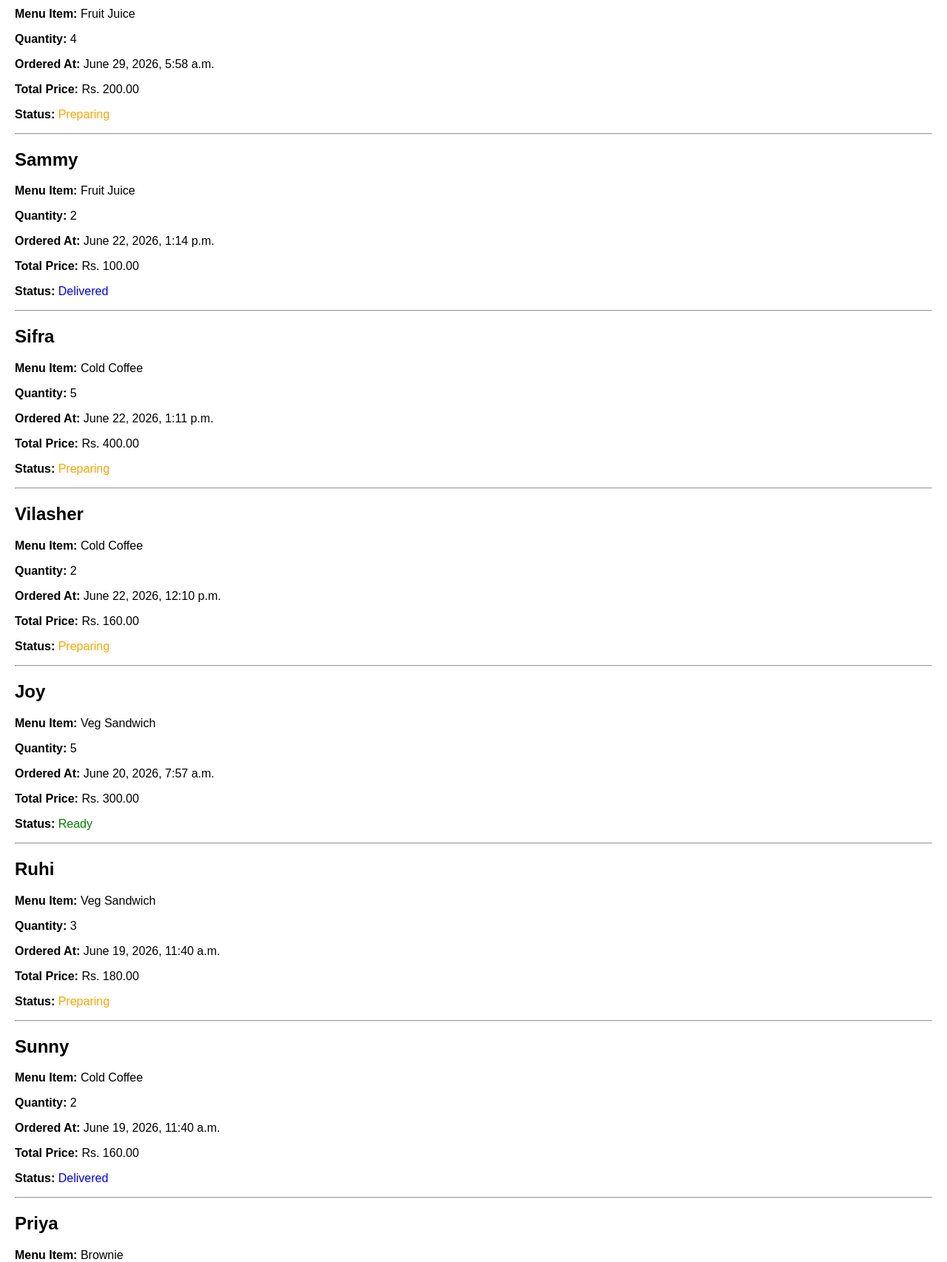
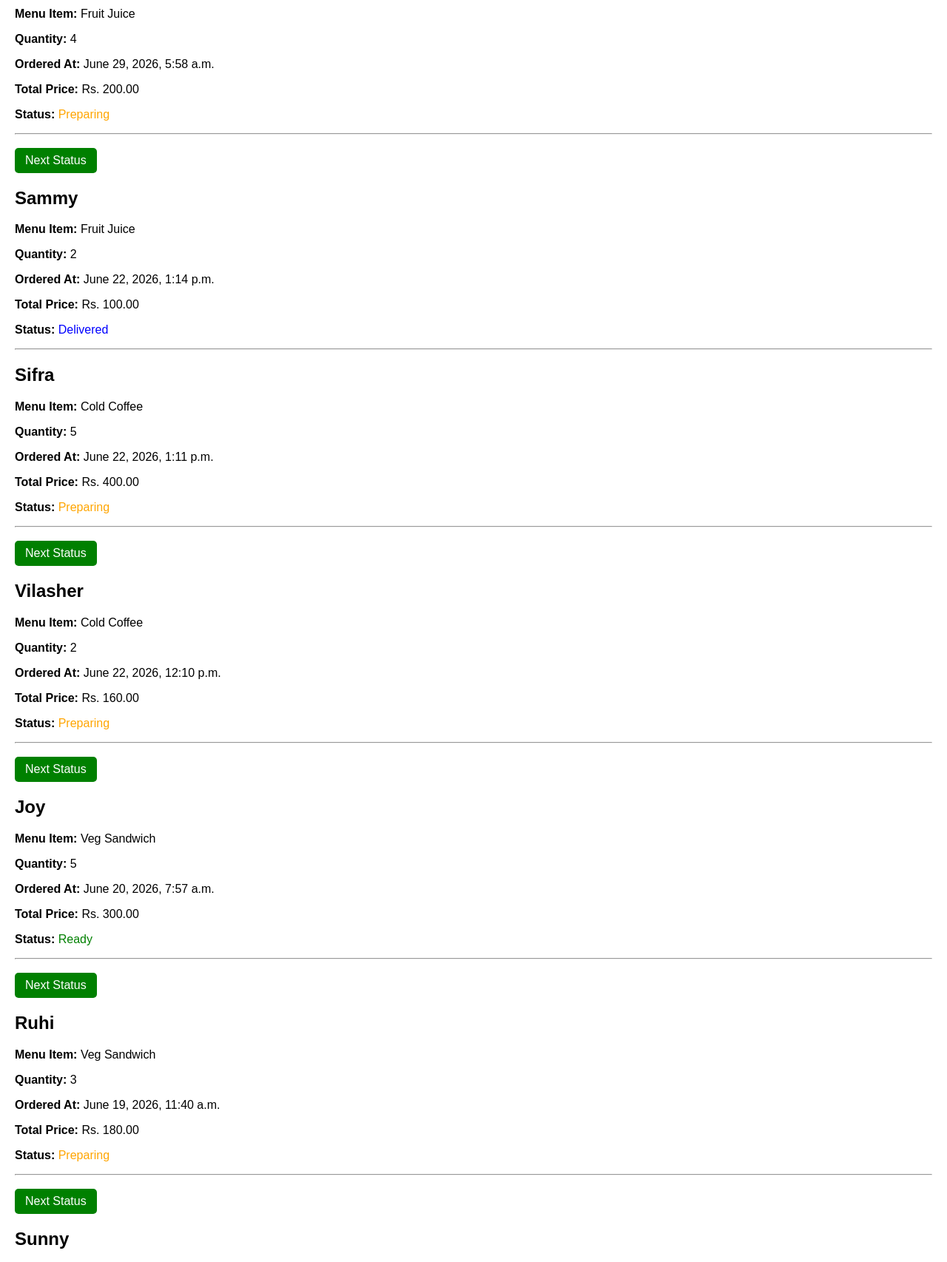
Before and after one commit to Shreeya-k-Ram/CafeFlow-Order-Management, a Django app: page /orders/ in a window 1280 px wide. Shown: the part 289-1995 px from the top of the page at 74% size. Run offline with Django 5.2, Linux system fonts and the light colour scheme; data comes from the database, SQL or seed files in the repository; both versions use the stored data as it was after the commit.

Commit message:
Added next-status features

```diff
--- a/cafe_project/cafe/templates/cafe/base.html
+++ b/cafe_project/cafe/templates/cafe/base.html
@@ -52,11 +52,31 @@
         h3{
             margin:0;
         }
+
+        .btn-next {
+            background-color: green;
+            color: white;
+            padding: 8px 14px;
+            text-decoration: none;
+            border-radius: 5px;
+            display: inline-block;
+            margin-top: 10px;
+        }
+
+        .btn-next:hover {
+            background-color: darkgreen;
+        }
     </style>
 
 </head>
 
 <body>
+
+    {% if messages %}
+        {% for message in messages %}
+              <p>{{ message }}</p>
+        {% endfor %}
+    {% endif %}
 
     <div class="navbar">
         <a href="/menu/" {% if request.path == "/menu/" %}style="font-weight:bold;"{% endif %}>Menu</a>
--- a/cafe_project/cafe/templates/cafe/order_list.html
+++ b/cafe_project/cafe/templates/cafe/order_list.html
@@ -31,6 +31,13 @@
 
             <hr>
 
+            {% if order.status != "Delivered" %}
+                <a href="{% url 'next_status' order.id %}" class="btn-next"
+                    onclick="return confirm('Are you sure you want to update the order status?');">
+                    Next Status
+                </a>
+            {% endif %}
+
         {% endfor %}
     {% else %}
          <h3>No orders found!</h3>
--- a/cafe_project/cafe/urls.py
+++ b/cafe_project/cafe/urls.py
@@ -7,4 +7,6 @@ urlpatterns = [
     path('order/', views.order_view, name = 'order'),
     path('orders/', views.order_list, name ='orders'),
     path('dashboard/', views.dashboard, name ='dashboard'),
+    path('Order/<int:order_id>/next-status/', views.next_status, name = 'next_status'),
+
 ]
--- a/cafe_project/cafe/views.py
+++ b/cafe_project/cafe/views.py
@@ -121,3 +121,21 @@ def dashboard(request):
             'total_revenue': total_revenue
         }
     )
+
+def next_status(request, order_id):
+    order = Order.objects.get(id=order_id)
+
+    if order.status == "Pending":
+        order.status = "Preparing"
+
+    elif order.status == "Preparing":
+        order.status = "Ready"
+
+    elif order.status == "Ready":
+        order.status = "Delivered"
+
+    order.save()
+
+    messages.success(request, "Order status updated successfully.")
+
+    return redirect("/orders/")
```
Also changed, not shown: cafe_project/db.sqlite3.
